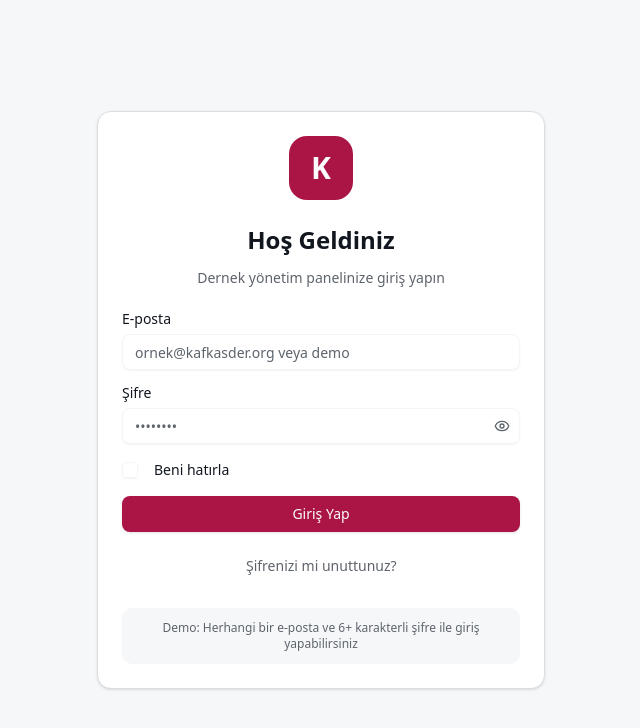
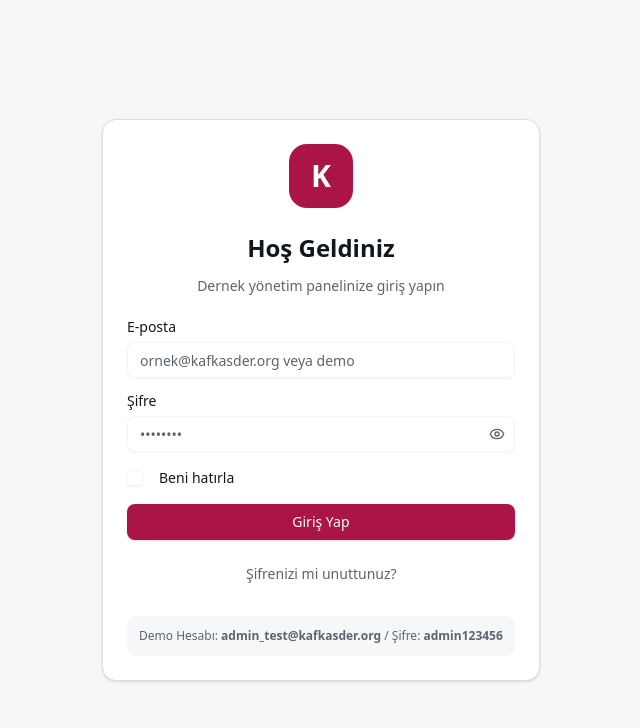
Before and after one commit to Kafkasportal/Portal-main-main, a Next.js app: page /giris in a window 1280 px wide. Shown: the top 728 px of the page, without its empty margins (319-959 px from the left). Built offline with nearby package versions, Linux system fonts and the light colour scheme; no server answers.

Commit message:
chore: update login page with valid demo credentials

```diff
--- a/src/app/(auth)/giris/page.tsx
+++ b/src/app/(auth)/giris/page.tsx
@@ -88,7 +88,11 @@ export default function LoginPage() {
                       placeholder="ornek@kafkasder.org veya demo"
                       autoComplete="email"
                       aria-label="E-posta adresi"
-                      aria-describedby={form.formState.errors.email ? `${field.name}-error` : undefined}
+                      aria-describedby={
+                        form.formState.errors.email
+                          ? `${field.name}-error`
+                          : undefined
+                      }
                       aria-invalid={!!form.formState.errors.email}
                       {...field}
                       onBlur={(e) => {
@@ -116,7 +120,11 @@ export default function LoginPage() {
                         placeholder="••••••••"
                         autoComplete="current-password"
                         aria-label="Şifre"
-                        aria-describedby={form.formState.errors.password ? `${field.name}-error` : undefined}
+                        aria-describedby={
+                          form.formState.errors.password
+                            ? `${field.name}-error`
+                            : undefined
+                        }
                         aria-invalid={!!form.formState.errors.password}
                         {...field}
                         onChange={(e) => {
@@ -130,7 +138,9 @@ export default function LoginPage() {
                         variant="ghost"
                         size="icon"
                         className="absolute top-0 right-0 h-full px-3 hover:bg-transparent"
-                        aria-label={showPassword ? 'Şifreyi gizle' : 'Şifreyi göster'}
+                        aria-label={
+                          showPassword ? 'Şifreyi gizle' : 'Şifreyi göster'
+                        }
                         aria-pressed={showPassword}
                         onClick={() => {
                           setShowPassword(!showPassword)
@@ -188,8 +198,9 @@ export default function LoginPage() {
         {/* Demo credentials hint */}
         <div className="bg-muted/50 mt-6 rounded-lg p-3 text-center">
           <p className="text-muted-foreground text-xs">
-            Demo: Herhangi bir e-posta ve 6+ karakterli şifre ile giriş
-            yapabilirsiniz
+            Demo Hesabı:{' '}
+            <span className="font-semibold">admin_test@kafkasder.org</span> /
+            Şifre: <span className="font-semibold">admin123456</span>
           </p>
         </div>
       </CardContent>
```
